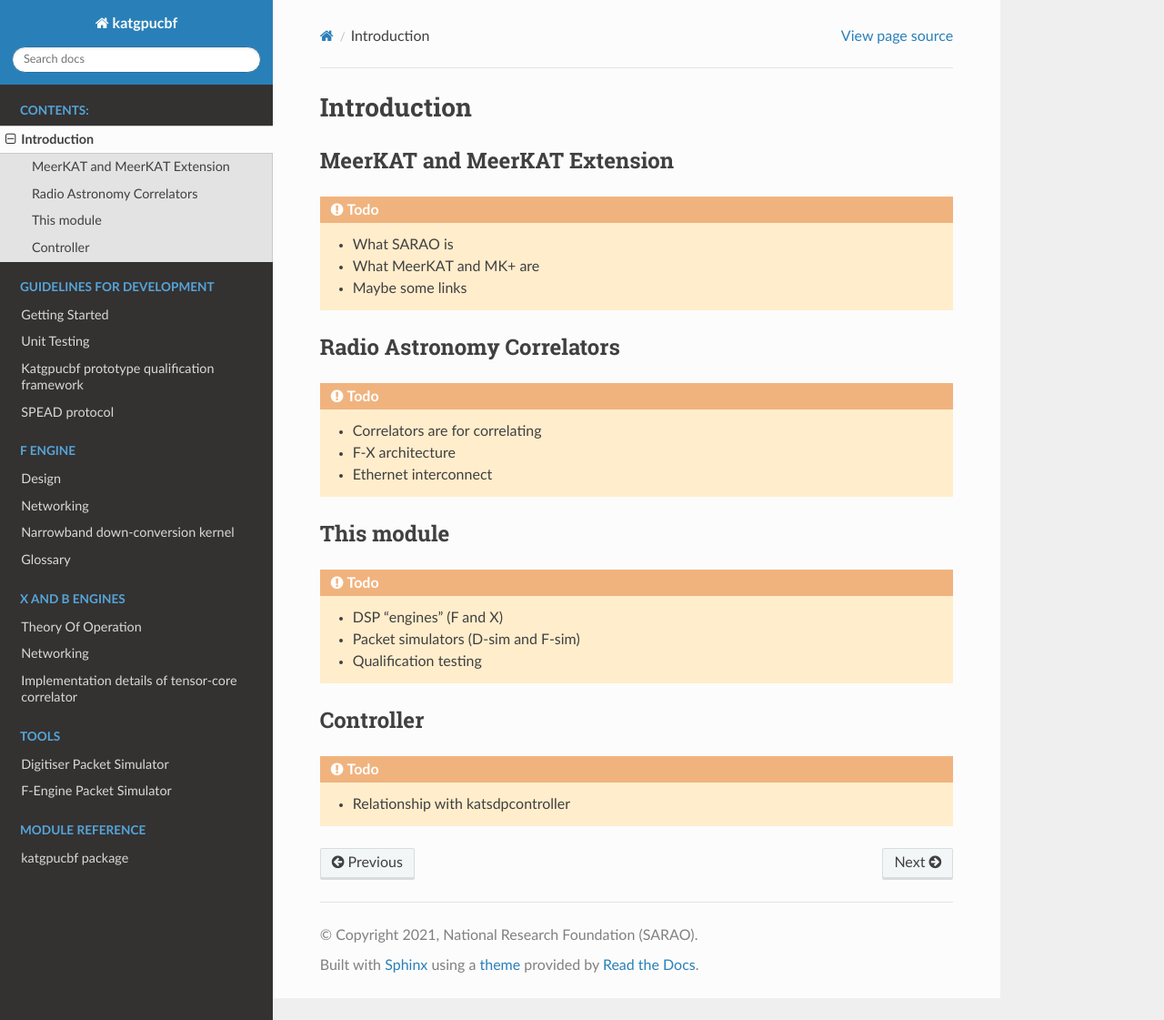
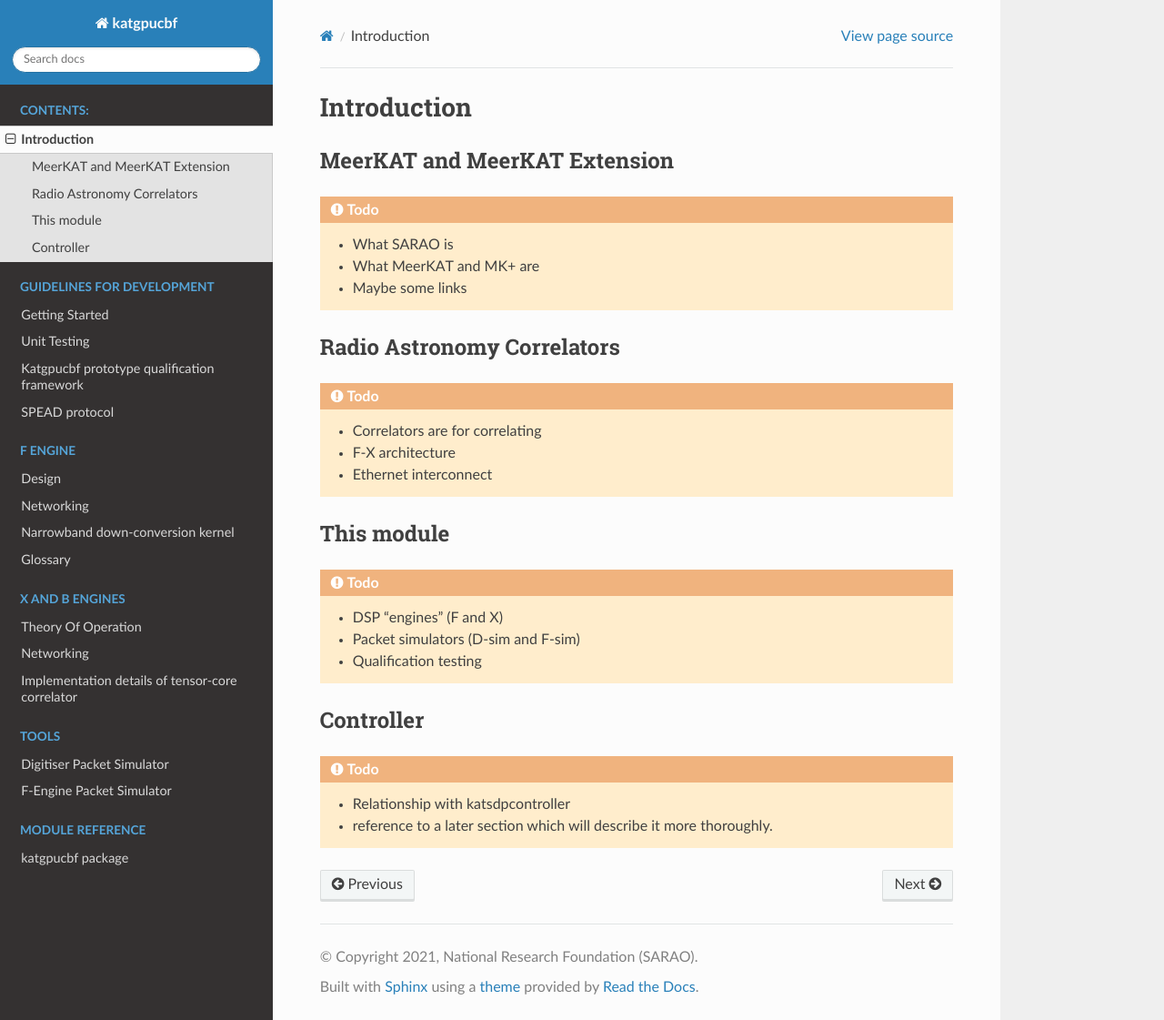
Before and after one commit to ska-sa/katgpucbf, a Sphinx documentation site: the page built from doc/introduction.rst, in a window 1280 px wide and 1121 px high. Shown: the whole window at 91% size. Built offline with Sphinx 7.4.7 and the Read the Docs theme 2.0.0, drawn with Linux system fonts in a browser that asks for light colours; formulas are drawn with MathJax 3; the version number could not be read and is left out.

Commit message:
Update introduction with an extra todo

```diff
--- a/doc/introduction.rst
+++ b/doc/introduction.rst
@@ -39,3 +39,4 @@ Controller
 .. todo::
 
     - Relationship with katsdpcontroller
+    - reference to a later section which will describe it more thoroughly.
```
